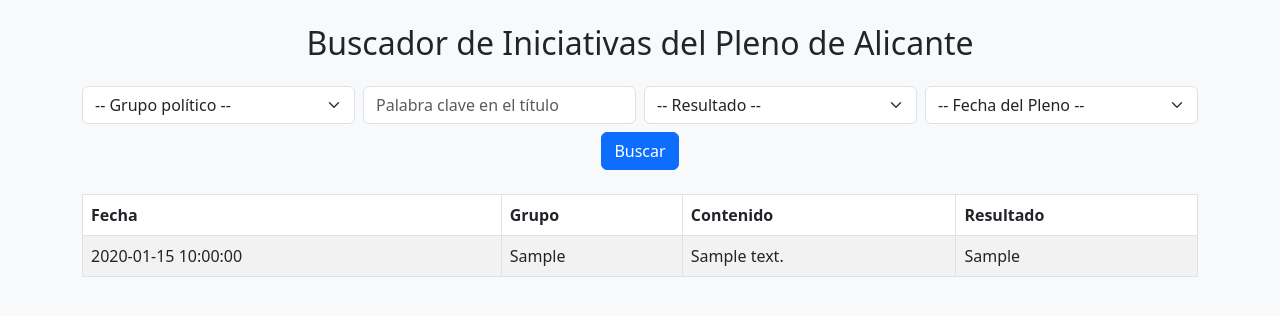
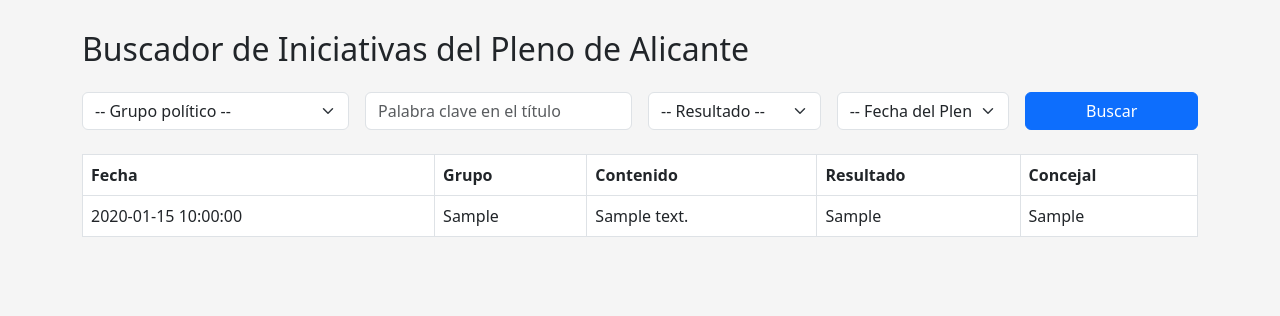
Before and after one commit to VoxAyto/Plenos, a Flask app: page / in a window 1280 px wide. Shown: the top 316 px of the page. Run offline with Flask 3, Linux system fonts and the light colour scheme; tables that the repository leaves empty hold one stand-in row (values such as "Sample post").

Commit message:
Add files via upload

```diff
--- a/app.py
+++ b/app.py
@@ -1,45 +1,49 @@
+
 from flask import Flask, render_template, request
 import sqlite3
 
 app = Flask(__name__)
 
-@app.route("/", methods=["GET"])
+@app.route('/', methods=['GET'])
 def index():
-    conn = sqlite3.connect("iniciativas_pleno_final.db")
+    conn = sqlite3.connect('iniciativas_pleno_final.db')
     conn.row_factory = sqlite3.Row
 
-    grupos = ['VOX', 'PP', 'PSOE', 'COMPROMIS', 'PODEMOS']
-    resultados = ['Aprobada', 'Rechazada', 'Retirada']
-    fechas = [str(a) for a in range(2019, 2026)]
+    grupos = ["VOX", "PP", "PSOE", "COMPROMIS", "PODEMOS", "CIUDADANOS"]
+    resultados = ["APROBADO", "RECHAZADO", "RETIRADO"]
+    fechas = [row["fecha"] for row in conn.execute("SELECT DISTINCT fecha FROM iniciativas ORDER BY fecha DESC").fetchall()]
+    concejales_vox = ["", "MARIO", "PEPE", "CARMEN", "JUAN", "OSCAR"]
 
-    query = "SELECT * FROM iniciativas WHERE 1=1"
+    grupo = request.args.get('grupo', '')
+    palabra_clave = request.args.get('palabra_clave', '')
+    resultado = request.args.get('resultado', '')
+    fecha = request.args.get('fecha', '')
+    concejal = request.args.get('concejal', '')
+
+    query = "SELECT fecha, grupo, contenido, resultado, concejal FROM iniciativas WHERE 1=1"
     params = []
 
-    grupo = request.args.get("grupo")
     if grupo:
         query += " AND grupo = ?"
         params.append(grupo)
-
-    titulo = request.args.get("titulo")
-    if titulo:
+    if palabra_clave:
         query += " AND contenido LIKE ?"
-        params.append(f"%{titulo}%")
-
-    resultado = request.args.get("resultado")
+        params.append(f"%{palabra_clave}%")
     if resultado:
         query += " AND resultado = ?"
         params.append(resultado)
-
-    fecha = request.args.get("fecha")
     if fecha:
-        query += " AND fecha LIKE ?"
-        params.append(f"{fecha}-%")
+        query += " AND fecha = ?"
+        params.append(fecha)
+    if grupo == "VOX" and concejal:
+        query += " AND concejal = ?"
+        params.append(concejal)
 
     resultados_query = conn.execute(query, params).fetchall()
-    conn.close()
+    return render_template('index.html', resultados=resultados_query, grupos=grupos,
+                           resultados_filtro=resultados, fechas=fechas, grupo=grupo,
+                           palabra_clave=palabra_clave, resultado=resultado, fecha=fecha,
+                           concejales=concejales_vox, concejal=concejal)
 
-    return render_template("index.html",
-                           resultados=resultados_query,
-                           grupos=grupos,
-                           resultados_filtro=resultados,
-                           fechas=fechas)
+if __name__ == '__main__':
+    app.run(debug=True)
--- a/templates/index.html
+++ b/templates/index.html
@@ -1,67 +1,93 @@
-<!doctype html>
+
+<!DOCTYPE html>
 <html lang="es">
 <head>
-    <meta charset="utf-8">
-    <meta name="viewport" content="width=device-width, initial-scale=1">
+    <meta charset="UTF-8">
     <title>Buscador de Iniciativas del Pleno de Alicante</title>
     <link href="https://cdn.jsdelivr.net/npm/bootstrap@5.3.0/dist/css/bootstrap.min.css" rel="stylesheet">
+    <style>
+        body { background-color: #f5f5f5; }
+        .container { margin-top: 30px; }
+        table { background: white; }
+    </style>
 </head>
-  <body class="bg-light text-dark">
-    <div class="container py-4">
-      <h2 class="text-center mb-4">Buscador de Iniciativas del Pleno de Alicante</h2>
-      <form method="get" class="row g-2 mb-4">
-        <div class="col-md-3 col-6">
-          <select name="grupo" class="form-select">
+<body>
+<div class="container">
+    <h2 class="mb-4">Buscador de Iniciativas del Pleno de Alicante</h2>
+    <form method="GET" class="row g-3 mb-4">
+        <div class="col-md-3">
+            <select name="grupo" id="grupo" class="form-select" onchange="toggleConcejal()">
                 <option value="">-- Grupo político --</option>
                 {% for g in grupos %}
-              <option value="{{ g }}">{{ g }}</option>
+                    <option value="{{ g }}" {% if grupo == g %}selected{% endif %}>{{ g }}</option>
                 {% endfor %}
             </select>
         </div>
-        <div class="col-md-3 col-6">
-          <input type="text" name="titulo" class="form-control" placeholder="Palabra clave en el título">
+        <div class="col-md-3">
+            <input type="text" name="palabra_clave" class="form-control" placeholder="Palabra clave en el título" value="{{ palabra_clave }}">
         </div>
-        <div class="col-md-3 col-6">
+        <div class="col-md-2">
             <select name="resultado" class="form-select">
                 <option value="">-- Resultado --</option>
                 {% for r in resultados_filtro %}
-              <option value="{{ r }}">{{ r }}</option>
+                    <option value="{{ r }}" {% if resultado == r %}selected{% endif %}>{{ r }}</option>
                 {% endfor %}
             </select>
         </div>
-        <div class="col-md-3 col-6">
+        <div class="col-md-2">
             <select name="fecha" class="form-select">
                 <option value="">-- Fecha del Pleno --</option>
                 {% for f in fechas %}
-              <option value="{{ f }}">{{ f }}</option>
+                    <option value="{{ f }}" {% if fecha == f %}selected{% endif %}>{{ f }}</option>
                 {% endfor %}
             </select>
         </div>
-        <div class="col-12 text-center">
-          <button type="submit" class="btn btn-primary">Buscar</button>
+        <div class="col-md-2">
+            <button type="submit" class="btn btn-primary w-100">Buscar</button>
+        </div>
+        <div class="col-md-3" id="concejalContainer" style="display: none;">
+            <select name="concejal" class="form-select">
+                <option value="">-- Concejal --</option>
+                {% for c in concejales %}
+                    <option value="{{ c }}" {% if concejal == c %}selected{% endif %}>{{ c }}</option>
+                {% endfor %}
+            </select>
         </div>
     </form>
-
-      <table class="table table-striped table-bordered">
+    <table class="table table-bordered">
         <thead>
             <tr>
                 <th>Fecha</th>
                 <th>Grupo</th>
                 <th>Contenido</th>
                 <th>Resultado</th>
+                <th>Concejal</th>
             </tr>
         </thead>
         <tbody>
-          {% for r in resultados %}
+        {% for row in resultados %}
             <tr>
-              <td>{{ r['fecha'] }}</td>
-              <td>{{ r['grupo'] }}</td>
-              <td>{{ r['contenido'] }}</td>
-              <td>{{ r['resultado'] }}</td>
+                <td>{{ row['fecha'] }}</td>
+                <td>{{ row['grupo'] }}</td>
+                <td>{{ row['contenido'] }}</td>
+                <td>{{ row['resultado'] }}</td>
+                <td>{{ row['concejal'] or '' }}</td>
             </tr>
         {% endfor %}
         </tbody>
     </table>
 </div>
+<script>
+function toggleConcejal() {
+    const grupo = document.getElementById('grupo').value;
+    const concejalContainer = document.getElementById('concejalContainer');
+    if (grupo === 'VOX') {
+        concejalContainer.style.display = 'block';
+    } else {
+        concejalContainer.style.display = 'none';
+    }
+}
+window.onload = toggleConcejal;
+</script>
 </body>
 </html>
```
Lines whose indentation alone changed are shown as unchanged.
